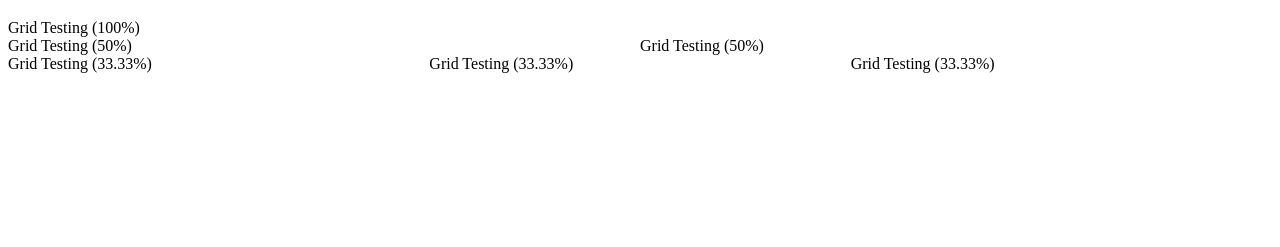
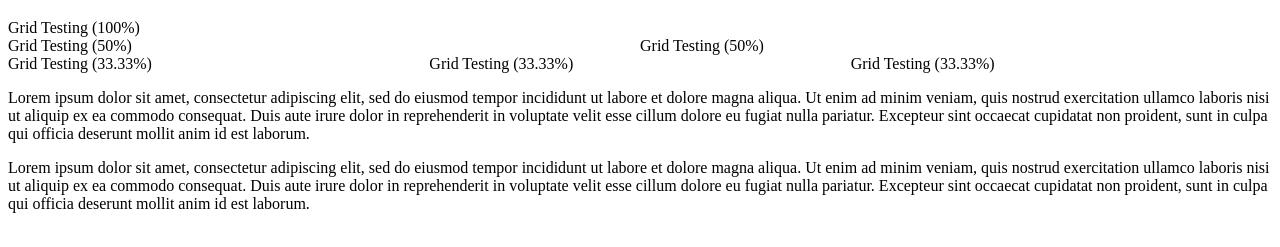
Before and after one commit to thetinywebagency/thetinywebagency.github.io, a website built with webpack: page public/index.html in a window 1280 px wide. Shown: the part 61-308 px from the top of the page. Built offline with nearby package versions, Linux system fonts and the light colour scheme.

Commit message:
HTML section elements added to introduce content sections to the homepage

```diff
--- a/public/index.html
+++ b/public/index.html
@@ -50,6 +50,14 @@
 		</div>
 	</div>
 
+	<section class="section">
+		<p>Lorem ipsum dolor sit amet, consectetur adipiscing elit, sed do eiusmod tempor incididunt ut labore et dolore magna aliqua. Ut enim ad minim veniam, quis nostrud exercitation ullamco laboris nisi ut aliquip ex ea commodo consequat. Duis aute irure dolor in reprehenderit in voluptate velit esse cillum dolore eu fugiat nulla pariatur. Excepteur sint occaecat cupidatat non proident, sunt in culpa qui officia deserunt mollit anim id est laborum.</p>
+	</section>
+
+	<section class="section">
+		<p>Lorem ipsum dolor sit amet, consectetur adipiscing elit, sed do eiusmod tempor incididunt ut labore et dolore magna aliqua. Ut enim ad minim veniam, quis nostrud exercitation ullamco laboris nisi ut aliquip ex ea commodo consequat. Duis aute irure dolor in reprehenderit in voluptate velit esse cillum dolore eu fugiat nulla pariatur. Excepteur sint occaecat cupidatat non proident, sunt in culpa qui officia deserunt mollit anim id est laborum.</p>
+	</section>
+
 </main>
 
 <script src="scripts/min/runtime.bundle.min.js"></script>
```
